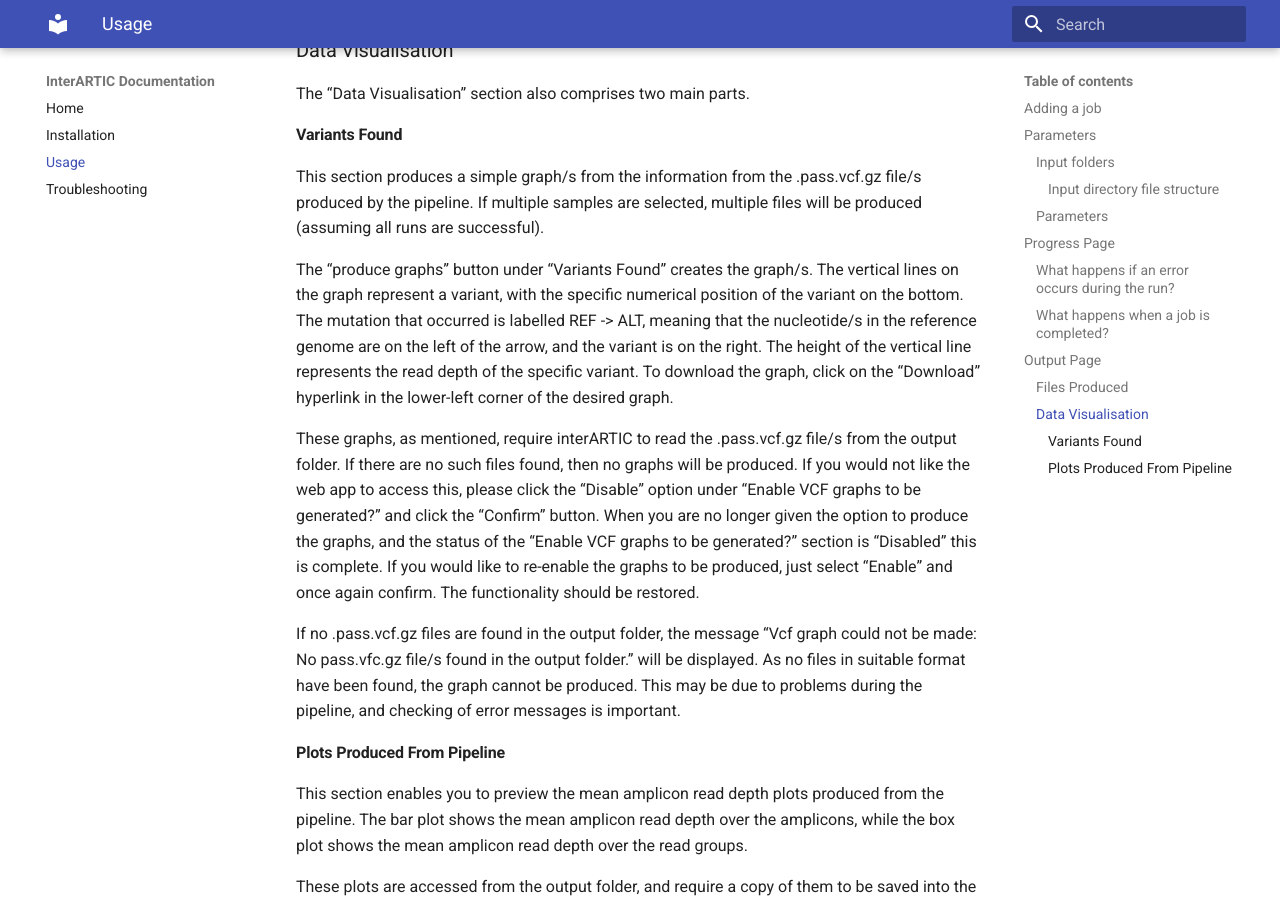
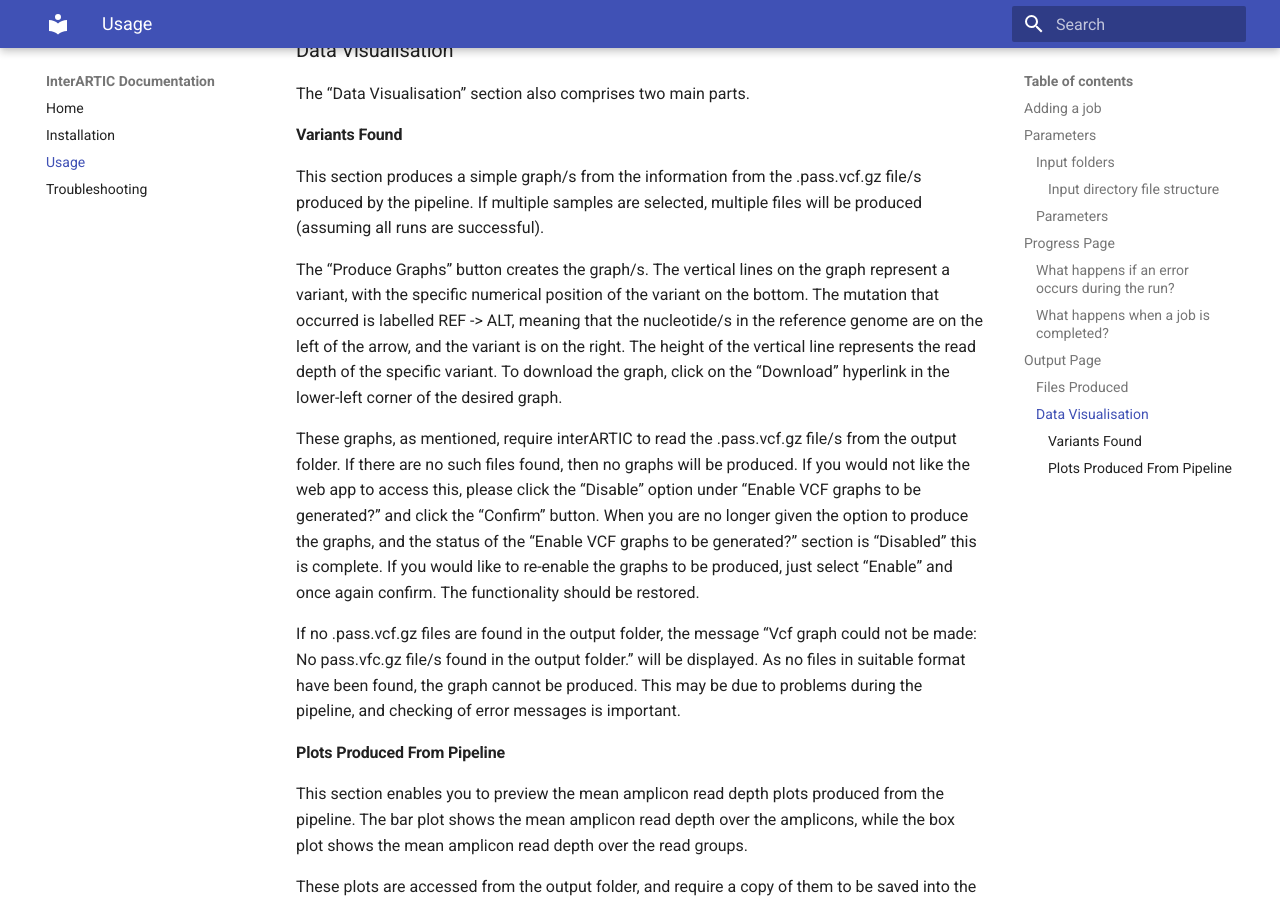
Before and after one commit to Psy-Fer/interARTIC, an MkDocs documentation site: the page built from docs/usage.md, in a window 1280 px wide and 900 px high, scrolled down 5100 px. Built offline with MkDocs 1.6.1 and Material for MkDocs 9.7.7, drawn with Linux system fonts in a browser that asks for light colours.

Commit message:
Update usage.md

```diff
--- a/docs/usage.md
+++ b/docs/usage.md
@@ -154,7 +154,7 @@ The “Data Visualisation” section also comprises two main parts.
 
 This section produces a simple graph/s from the information from the <sample_name>.pass.vcf.gz file/s produced by the pipeline. If multiple samples are selected, multiple files will be produced (assuming all runs are successful).
 
-The “produce graphs” button under “Variants Found” creates the graph/s. The vertical lines on the graph represent a variant, with the specific numerical position of the variant on the bottom. The mutation that occurred is labelled REF -> ALT, meaning that the nucleotide/s in the reference genome are on the left of the arrow, and the variant is on the right. The height of the vertical line represents the read depth of the specific variant. To download the graph, click on the “Download” hyperlink in the lower-left corner of the desired graph.
+The “Produce Graphs” button creates the graph/s. The vertical lines on the graph represent a variant, with the specific numerical position of the variant on the bottom. The mutation that occurred is labelled REF -> ALT, meaning that the nucleotide/s in the reference genome are on the left of the arrow, and the variant is on the right. The height of the vertical line represents the read depth of the specific variant. To download the graph, click on the “Download” hyperlink in the lower-left corner of the desired graph.
 
 These graphs, as mentioned, require interARTIC to read the <sample_name>.pass.vcf.gz file/s from the output folder. If there are no such files found, then no graphs will be produced. If you would not like the web app to access this, please click the “Disable” option under “Enable VCF graphs to be generated?” and click the “Confirm” button. When you are no longer given the option to produce the graphs, and the status of the “Enable VCF graphs to be generated?” section is “Disabled” this is complete. If you would like to re-enable the graphs to be produced, just select “Enable” and once again confirm. The functionality should be restored.
 
```
